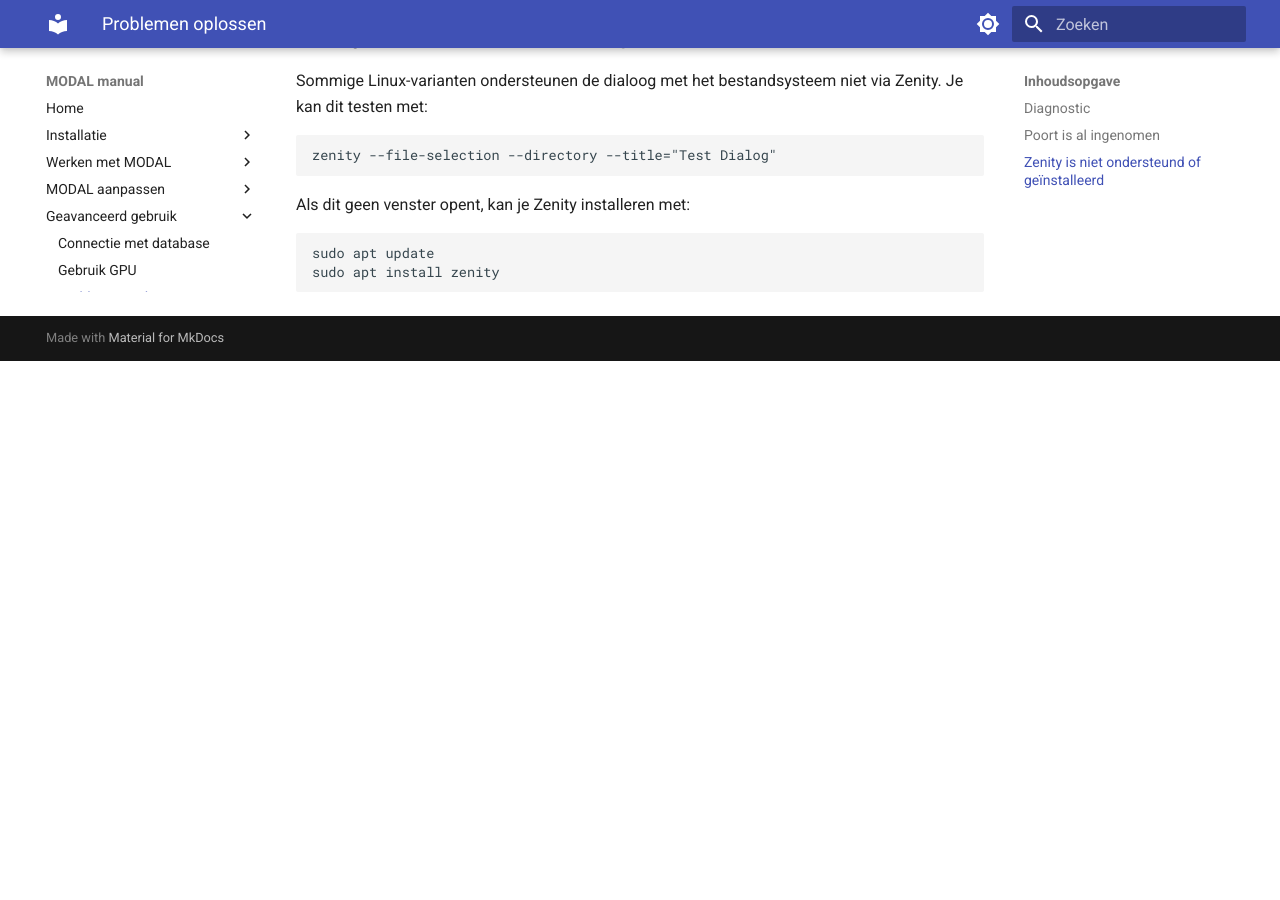
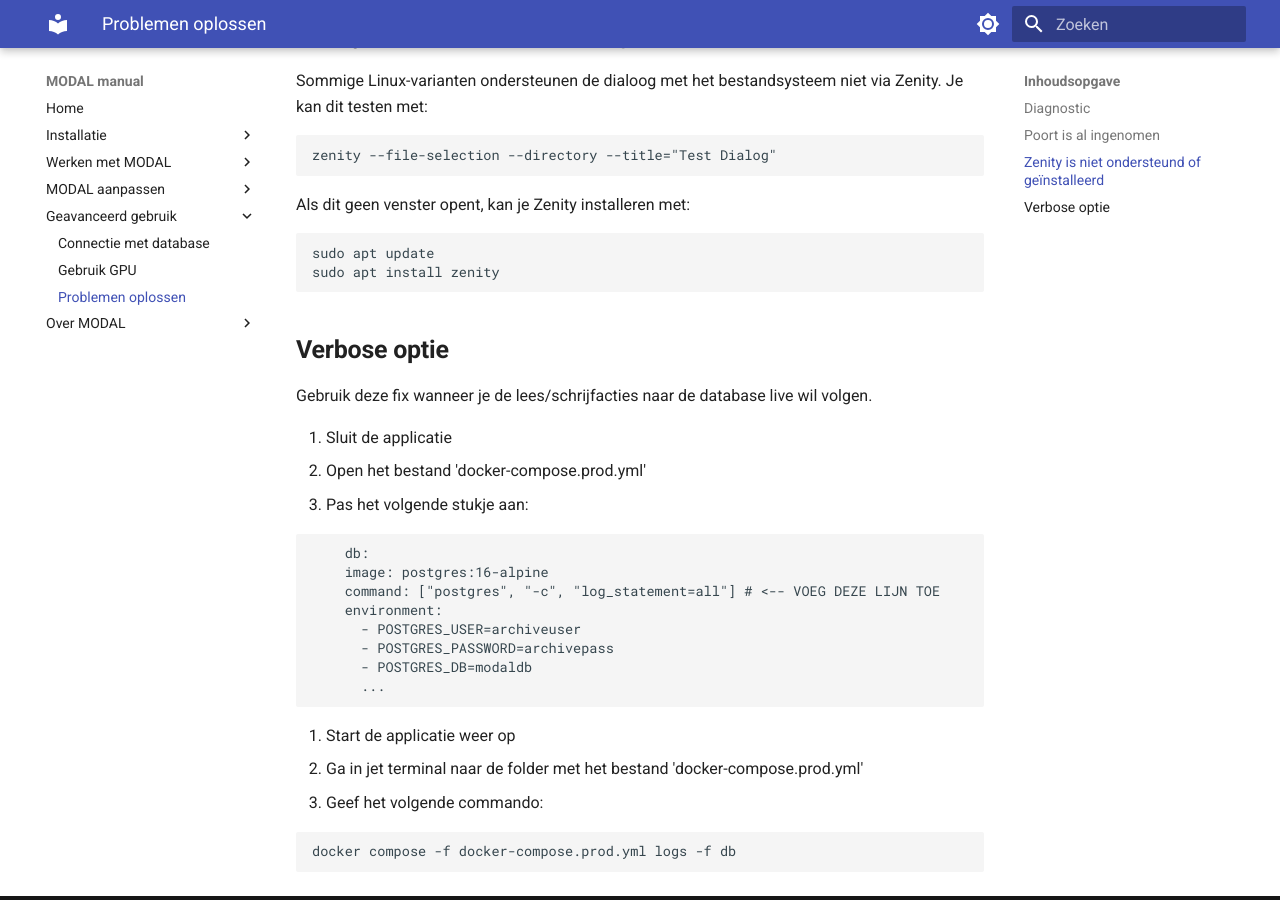
Before and after one commit to hvanstappen/MODAL_documentation, an MkDocs documentation site: the page built from docs/fixes.md, in a window 1280 px wide and 900 px high, scrolled down 1085 px. Built offline with MkDocs 1.6.1 and Material for MkDocs 9.7.7, drawn with Linux system fonts in a browser that asks for light colours; before the commit the page ends 1446 px from its top, so only the background shows below that.

Commit message:
editorial

````diff
--- a/docs/fixes.md
+++ b/docs/fixes.md
@@ -45,3 +45,29 @@
 sudo apt update
 sudo apt install zenity
 ```
+
+## **Verbose optie**
+Gebruik deze fix wanneer je de lees/schrijfacties naar de database live wil volgen.
+
+1. Sluit de applicatie
+2. Open het bestand 'docker-compose.prod.yml'
+3. Pas het volgende stukje aan:
+
+```shell
+    db:
+    image: postgres:16-alpine
+    command: ["postgres", "-c", "log_statement=all"] # <-- VOEG DEZE LIJN TOE
+    environment:
+      - POSTGRES_USER=archiveuser
+      - POSTGRES_PASSWORD=archivepass
+      - POSTGRES_DB=modaldb
+      ...
+```
+
+4. Start de applicatie weer op
+5. Ga in jet terminal naar de folder met het bestand 'docker-compose.prod.yml'
+6. Geef het volgende commando:
+
+```shell
+docker compose -f docker-compose.prod.yml logs -f db
+```
````
Also changed, not shown: site/search/search_index.json.
